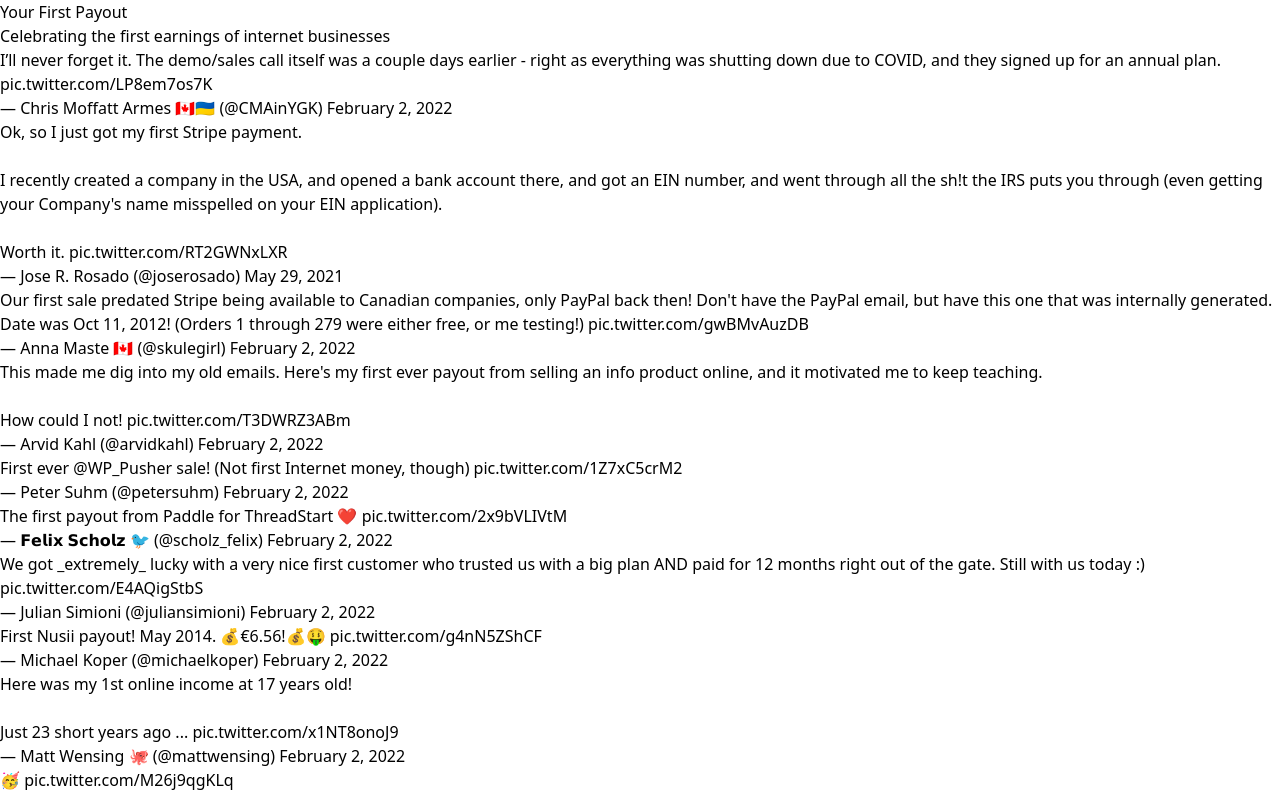
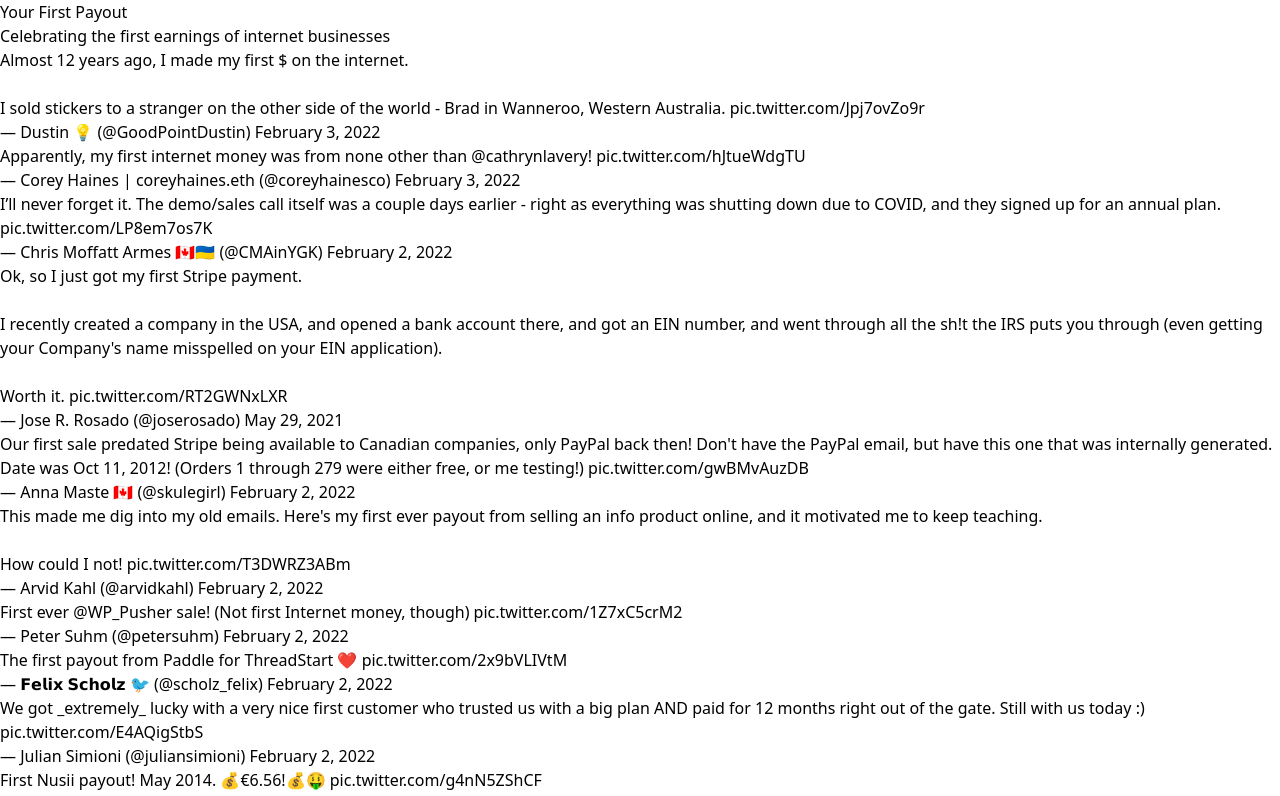
Before and after one commit to MiniCodeMonkey/yourfirstpayout.com, a website built with Parcel: page src/index.html in a window 1280 px wide. Shown: the top 796 px of the page. Built offline with nearby package versions, Linux system fonts and the light colour scheme.

Commit message:
Update index.html

```diff
--- a/src/index.html
+++ b/src/index.html
@@ -20,6 +20,10 @@
     </h2>
 
     <div class="mx-auto max-w-lg">
+      <blockquote class="twitter-tweet" data-dnt="true"><p lang="en" dir="ltr">Almost 12 years ago, I made my first $ on the internet.<br><br>I sold stickers to a stranger on the other side of the world - Brad in Wanneroo, Western Australia. <a href="https://t.co/Jpj7ovZo9r">pic.twitter.com/Jpj7ovZo9r</a></p>&mdash; Dustin 💡 (@GoodPointDustin) <a href="https://twitter.com/GoodPointDustin/status/1489079772734967813?ref_src=twsrc%5Etfw">February 3, 2022</a></blockquote>
+
+      <blockquote class="twitter-tweet" data-conversation="none" data-dnt="true"><p lang="en" dir="ltr">Apparently, my first internet money was from none other than <a href="https://twitter.com/cathrynlavery?ref_src=twsrc%5Etfw">@cathrynlavery</a>! <a href="https://t.co/hJtueWdgTU">pic.twitter.com/hJtueWdgTU</a></p>&mdash; Corey Haines | coreyhaines.eth (@coreyhainesco) <a href="https://twitter.com/coreyhainesco/status/1489040167990034432?ref_src=twsrc%5Etfw">February 3, 2022</a></blockquote>
+
       <blockquote class="twitter-tweet" data-conversation="none" data-dnt="true"><p lang="en" dir="ltr">I’ll never forget it. The demo/sales call itself was a couple days earlier - right as everything was shutting down due to COVID, and they signed up for an annual plan. <a href="https://t.co/LP8em7os7K">pic.twitter.com/LP8em7os7K</a></p>&mdash; Chris Moffatt Armes 🇨🇦🇺🇦 (@CMAinYGK) <a href="https://twitter.com/CMAinYGK/status/1488968163022848000?ref_src=twsrc%5Etfw">February 2, 2022</a></blockquote>
 
       <blockquote class="twitter-tweet" data-dnt="true"><p lang="en" dir="ltr">Ok, so I just got my first Stripe payment.<br><br>I recently created a company in the USA, and opened a bank account there, and got an EIN number, and went through all the sh!t the IRS puts you through (even getting your Company&#39;s name misspelled on your EIN application).<br><br>Worth it. <a href="https://t.co/RT2GWNxLXR">pic.twitter.com/RT2GWNxLXR</a></p>&mdash; Jose R. Rosado (@joserosado) <a href="https://twitter.com/joserosado/status/1398705743021363203?ref_src=twsrc%5Etfw">May 29, 2021</a></blockquote>
```
